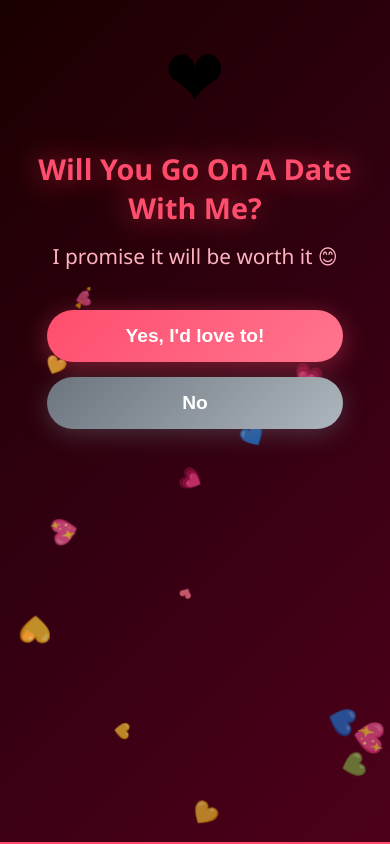
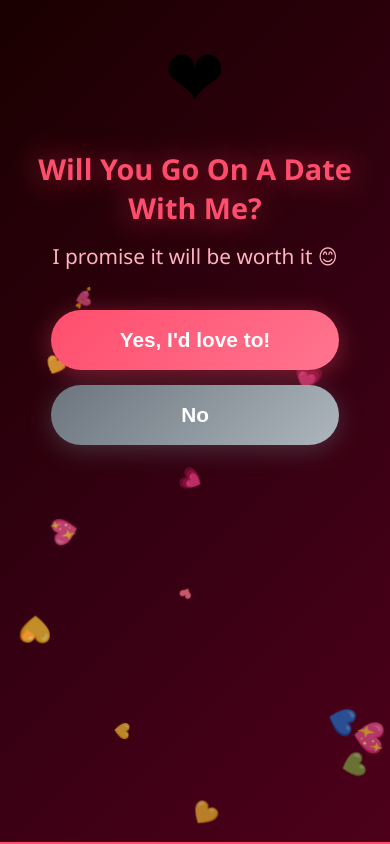
Before and after one commit to Absahgih2/love-date-request, a plain HTML site: page date-request.html in a window 390 px wide. Shown: the top 844 px of the page. Drawn offline with Linux system fonts and the light colour scheme.

Commit message:
Fix mobile scroll and submit button visibility

```diff
--- a/date-request.html
+++ b/date-request.html
@@ -23,9 +23,10 @@
 
         @media (max-width: 768px) {
             body {
-                align-items: flex-start;
+                display: block;
+                overflow-x: hidden;
                 overflow-y: auto;
-                padding: 20px 10px;
+                min-height: 100vh;
             }
         }
 
@@ -38,6 +39,13 @@
             pointer-events: none;
             overflow: hidden;
             z-index: 0;
+        }
+
+        @media (max-width: 768px) {
+            .hearts-bg {
+                position: absolute;
+                height: 200%;
+            }
         }
 
         .heart {
@@ -70,7 +78,8 @@
         @media (max-width: 768px) {
             .container {
                 width: 100%;
-                padding-bottom: 40px;
+                padding: 20px 15px;
+                padding-bottom: 60px;
             }
         }
 
@@ -111,12 +120,6 @@
                 flex-direction: column;
                 gap: 15px;
             }
-
-            .btn {
-                width: 80%;
-                padding: 18px 30px;
-                font-size: 1.3rem;
-            }
         }
 
         .btn {
@@ -128,6 +131,14 @@
             transition: all 0.3s ease;
             font-weight: bold;
             position: relative;
+        }
+
+        @media (max-width: 768px) {
+            .btn {
+                width: 80%;
+                padding: 18px 30px;
+                font-size: 1.3rem;
+            }
         }
 
         .btn-yes {
@@ -156,6 +167,12 @@
             display: none;
             margin-top: 20px;
             animation: fadeIn 0.8s ease;
+        }
+
+        @media (max-width: 768px) {
+            .follow-up {
+                padding: 10px 0;
+            }
         }
 
         .follow-up h2 {
```
Also changed, not shown: index.html (+26 -9 lines).
